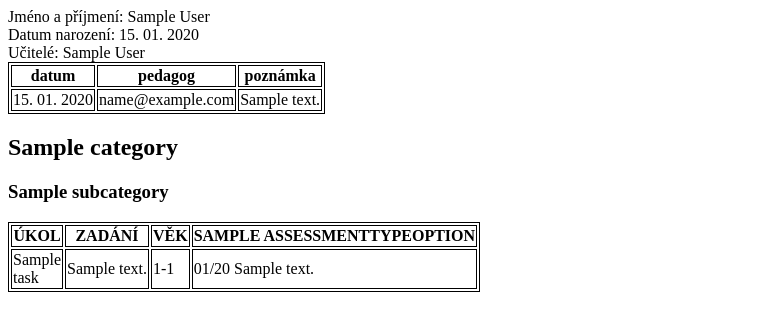
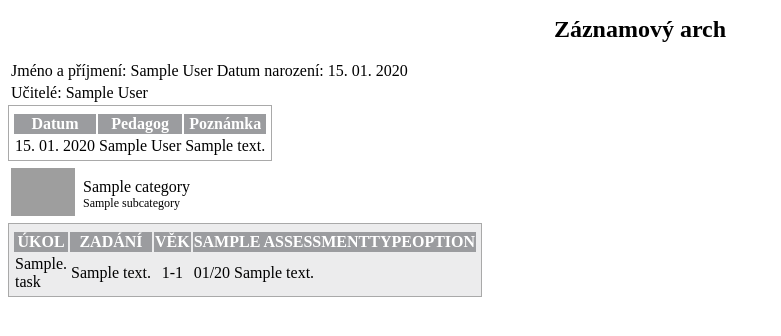
Before and after one commit to fatcatt013/klokanuv-kufr-testing, a Django app: page /child/1/pdf/ in a window 1280 px wide. Shown: the top 336 px of the page, without its empty margins (0-781 px from the left). Run offline with Django 3.2, Linux system fonts and the light colour scheme; tables that the repository leaves empty hold one stand-in row (values such as "Sample post"); some web fonts are replaced; grey boxes are pictures that could not be loaded.

Commit message:
Style child record sheet with necessary changes in settings and views.

```diff
--- a/server/klokan/settings.py
+++ b/server/klokan/settings.py
@@ -122,6 +122,10 @@ TEMPLATES = [
                 "django.contrib.auth.context_processors.auth",
                 "django.contrib.messages.context_processors.messages",
             ],
+            "libraries": {
+                    "divide": "templatetags.filter",
+                    "concat": "templatetags.filter",
+                    }
         },
     },
 ]
--- a/server/record_sheet/templates/child.html
+++ b/server/record_sheet/templates/child.html
@@ -1,52 +1,112 @@
+{% load static %}
+{% load divide %}
+{% load concat %}
+
 <!DOCTYPE html>
 <head>
+    <meta charset="UTF-8">
     <title>{{child.first_name}} {{child.last_name}}</title>
     <style>
-        table, th, td {
-          border:1px solid black;
+        @font-face {
+            font-family: "Poppins-Regular";
+            src: url("{% static "/Poppins-Regular.ttf"%}");
+        }
+        @font-face {
+            font-family: "Poppins-Medium";
+            src: url("{% static "/Poppins-Medium.ttf"%}");
         }
     </style>
 </head>
 <body>
-    Jméno a příjmení: {{child.first_name}} {{child.last_name}}<br>
-    Datum narození: {{child.birthdate | date:"d. m. Y"}}<br>
-    Učitelé: {{teachers}}<br>
+    <h1 style="font-size: 24px; text-align: center">Záznamový arch</h1>
+    <table style="font-size: 16px">
+        <tr>
+            <td colspan="3">Jméno a příjmení: {{child.first_name}} {{child.last_name}}</td>
+            <td colspan="4" style="text-align: right">Datum narození: {{child.birthdate | date:"d. m. Y"}}</td>
+        </tr>
+        <tr>
+            <td colspan="7">Učitelé: {{teachers}}</td>
+        </tr>
+    </table>
 
-    <table>
-        <tr><th>datum</th><th>pedagog</th><th>poznámka</th></tr>
+    <table style="border: 1px solid darkgray; padding: 6px 3px 2px 3px">
+        <tr style="background-color: #9b9c9f; color: white">
+            <th>Datum</th>
+            <th colspan="2">Pedagog</th>
+            <th colspan="5">Poznámka</th>
+        </tr>
         {% for note in child.notes.all %}
-            <tr>
+            {% if forloop.counter|divisibleby:2 %}
+                <tr style="padding-top: 4px; background-color: #f3f3f3">
                     <td>{{note.created_at | date:"d. m. Y"}}</td>
-                <td>{{note.created_by}}</td>
-                <td>{{note.note}}</td>
+                    <td colspan="2">{{note.created_by.first_name}}
+                        {{note.created_by.last_name}}</td>
+                    <td colspan="5">{{note.note}}</td>
                 </tr>
+            {% else %}
+                <tr style="padding-top: 4px">
+                    <td>{{note.created_at | date:"d. m. Y"}}</td>
+                    <td colspan="2">{{note.created_by.first_name}}
+                        {{note.created_by.last_name}}</td>
+                    <td colspan="5">{{note.note}}</td>
+                </tr>
+            {% endif %}
         {% endfor %}
     </table>
 
+    <pdf:nextpage>
     {% for category, subcategories in tasks.items %}
-        <h2>{{category}}</h2>
+        {% with forloop.counter as catId %}
         {% for subcategory, tasks in subcategories.items %}
-            <h3>{{subcategory}}</h3>
+            {% if forloop.counter == 1 %}
                 <table>
+                    <tr></tr>
+                    <tr></tr>
                     <tr>
-                    <th>ÚKOL</th>
-                    <th>ZADÁNÍ</th>
-                    <th>VĚK</th>
+                        <td colspan="4"><img src="{% static "/icons/cat_"|concat:catId|concat:".png" %}" style="width: 64px" alt=""></td>
+                        <td></td>
+                        <td colspan="43">
+                            <div style="font-size: 16px; font-family: 'Poppins-Medium'">{{category}}</div>
+                            <div style="font-size: 12px; font-family: 'Poppins-Medium'">{{subcategory}}</div>
+                        </td>
+                    </tr>
+                </table>
+            {% else %}
+                <table>
+                    <tr></tr>
+                    <tr></tr>
+                    <tr>
+                        <td colspan="48">
+                            <div style="font-size: 12px; font-family: 'Poppins-Medium'">{{subcategory}}</div>
+                        </td>
+                    </tr>
+                </table>
+            {% endif %}
+            <table style="border: 1px solid darkgray; background-color: #ececed; padding: 6px
+            3px 2px 3px">
+                <tr style="text-align: center; background-color: #9b9c9f; color: white">
+                    <th colspan="2">ÚKOL</th>
+                    <th colspan="8">ZADÁNÍ</th>
+                    <th colspan="2">VĚK</th>
+                    {% with tasks.headers|length as len %}
+                        {% with 12|divide:len as headersLen %}
                             {% for header in tasks.headers %}
-                        <th>{{header | upper}}</th>
+                                <th colspan="{{ headersLen }}">{{header | upper}}</th>
                             {% endfor %}
-                    {% comment %} <th>{{tasks.headers}}</th> {% endcomment %}
+                        {% endwith %}
+                    {% endwith %}
                 </tr>
             {% for label, task in tasks.items %}
                 {% if label != "headers"%}
-                    <tr>
-                        <td>
+                    <tr {% if task.codename|first == "" %} style="background-color: white"
+                    {% endif %}>
+                        <td colspan="2">
                             {% for line in task.codename %}
                                 <div>{{line}}</div>
                             {% endfor %}
                         </td>
-                        <td>{{task.data.task_description}}</td>
-                        <td>
+                        <td colspan="8">{{task.data.task_description}}</td>
+                        <td colspan="2" style="text-align: center">
                             {% if task.data.expected_age_from != 0%}
                                 {% if task.data.expected_age_to == 8 %}
                                     {{task.data.expected_age_from | floatformat}}
@@ -56,17 +116,23 @@
                             {% endif %}
                         </td>
                         {% for option in task.options.values%}
-                            <td>
+                            {% with tasks.headers|length as len %}
+                                {% with 12|divide:len as headersLen %}
+                                    <td colspan="{{ headersLen }}">
                                         {% for opt in option %}
-                                    <div>{{opt}}</div>
+                                            <div>{{opt}} </div>
                                         {% endfor %}
                                     </td>
+                                {% endwith %}
+                            {% endwith %}
                         {% endfor %}
                     </tr>
                 {% endif %}
-            {% endfor %}
+            {% endfor %} {# endfor options #}
             </table>
-        {% endfor %}
-    {% endfor %}
+        {% endfor %} {# endfor subcategory #}
+        {% endwith %} {# endwith catId #}
+    {% endfor %} {# endfor category #}
+    </pdf:nextpage>
 </body>
 </html>
--- a/server/record_sheet/views.py
+++ b/server/record_sheet/views.py
@@ -235,7 +235,7 @@ class InvoicePdfView(PdfMixin, DetailView):
         return context
 
 
-class ChildPdfView(DetailView):
+class ChildPdfView(PdfMixin, DetailView):
     model = models.Child
     template_name = "child.html"
 
@@ -263,9 +263,10 @@ class ChildPdfView(DetailView):
             categorized[category.label][subcategory.label]["headers"] = [
                 opt.label for opt in options
             ]
+            codename = task.codename.split(" ")
             categorized[category.label][subcategory.label][task.id] = {
                 "data": task,
-                "codename": task.codename.split(" "),
+                "codename": [f"{codename[0]}." if codename[0] != '' else ""] + codename[1:]
             }
             categorized[category.label][subcategory.label][task.id]["options"] = {
                 opt.id: [] for opt in options
```
Lines whose indentation alone changed are shown as unchanged.
